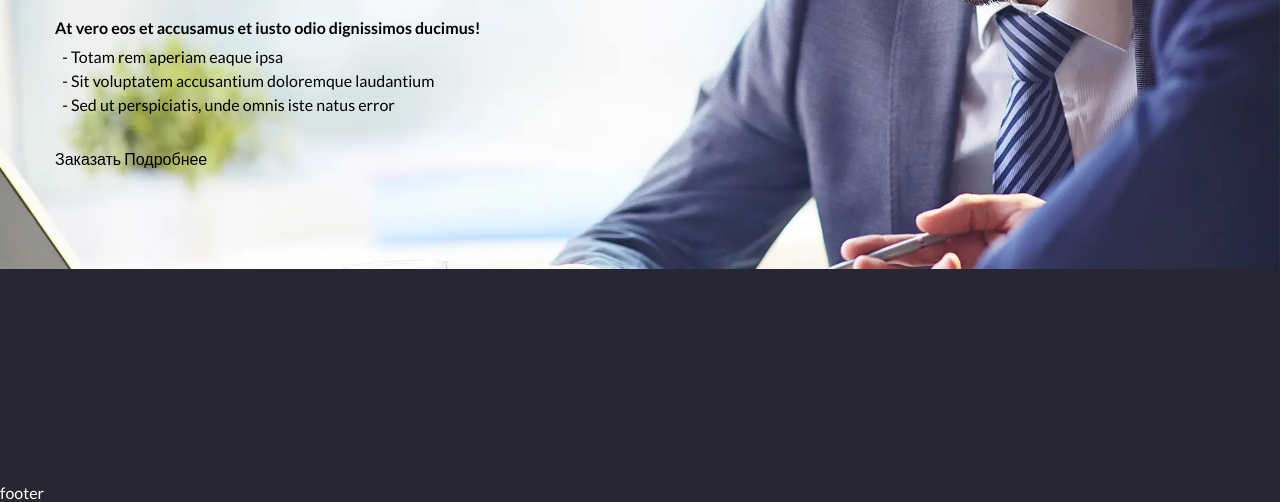
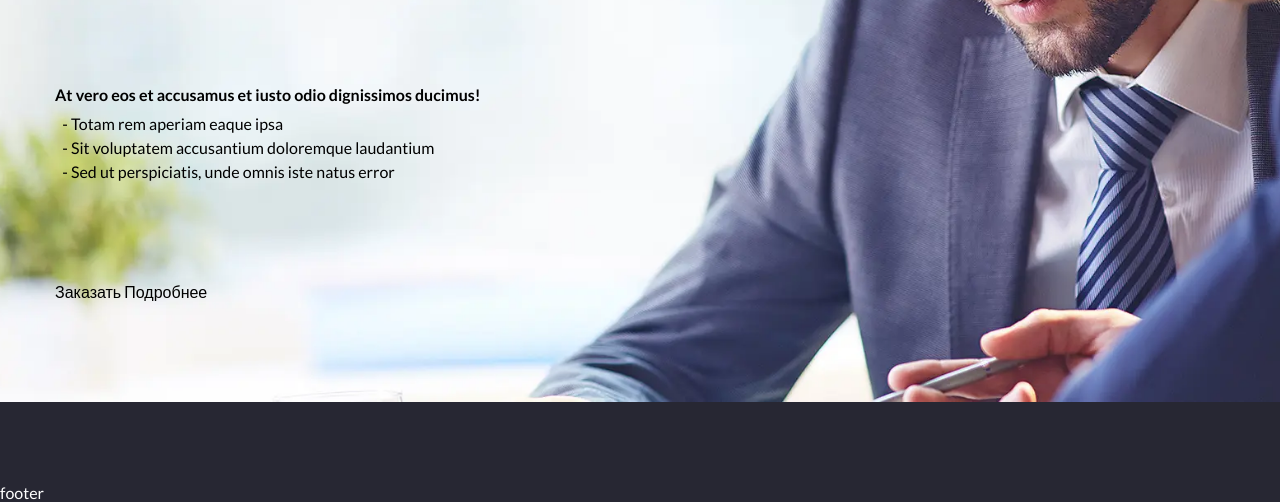
Before and after one commit to EgorTilda/test-task, a website: page public/index.html in a window 1280 px wide. Shown: the part 298-800 px from the top of the page. Drawn offline with Linux system fonts and the light colour scheme.

Commit message:
fix hero

```diff
--- a/public/index.html
+++ b/public/index.html
@@ -5,6 +5,7 @@
     <meta charset="UTF-8">
     <meta name="viewport" content="width=device-width, initial-scale=1.0">
     <meta name="description" content="" />
+    <meta name="robots" content="noindex, nofollow">
     <title>Gulp Base</title>
     <link rel="icon" href="./img/favicon.svg">
     <link rel="stylesheet" href="./css/style.css">
--- a/src/scss/style.scss
+++ b/src/scss/style.scss
@@ -239,10 +239,13 @@ body {
   align-items: center;
   position: relative;
   overflow: hidden;
-  aspect-ratio: 1920 / 850;
+  min-height: 500px;
+  height: 100vh;
+  max-height: 700px;
 
   &__media,
   &__inner {
+    height: 100%;
     grid-area: 1 / 1;
   }
 
@@ -254,7 +257,6 @@ body {
   }
 
   &__inner {
-    height: 100%;
     z-index: 1;
     align-self: center;
     padding-top: 10.5rem;
```
Also changed, not shown: public/css/style.css, public/img/file.svg (deleted), public/img/message.svg (deleted), public/img/money.svg (deleted), public/img/percent.svg (deleted), public/img/search.svg (deleted).
